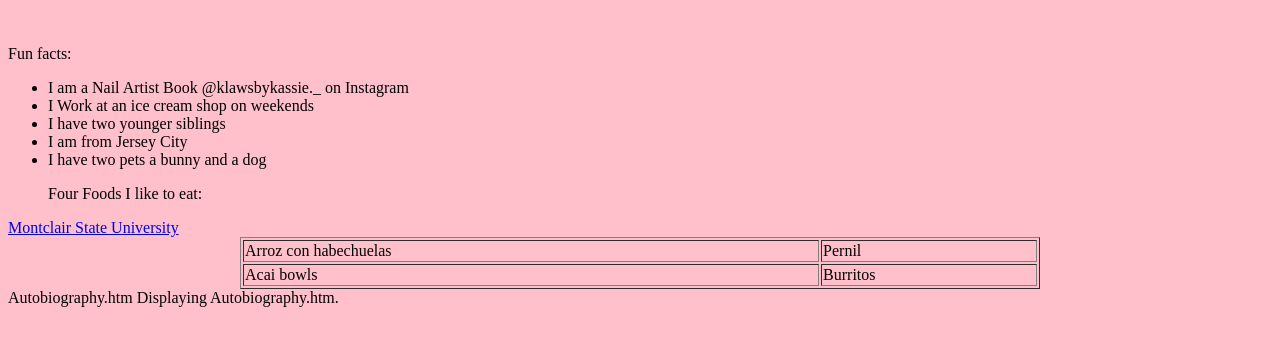
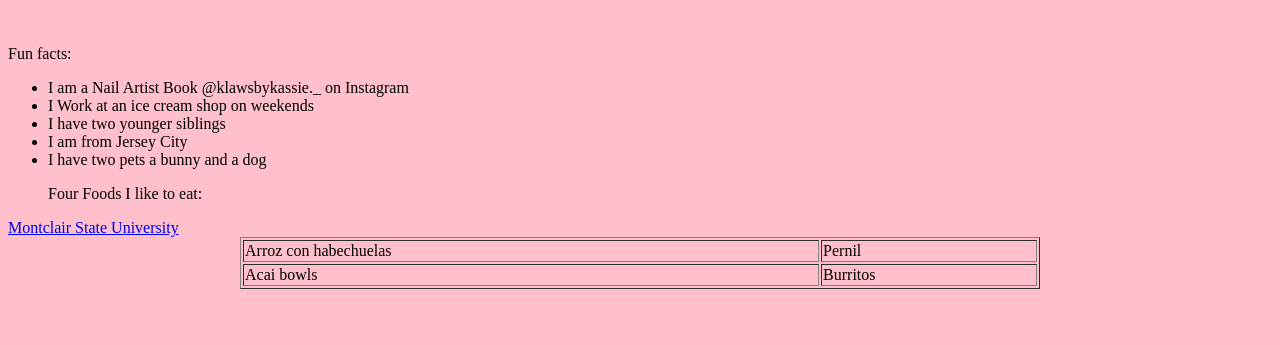
Before and after one commit to esparrak1/Kesparra1.github.io, a plain HTML site: page index.html in a window 1280 px wide. Shown: the part 67-412 px from the top of the page. Drawn offline with Linux system fonts and the light colour scheme.

Commit message:
Update index.html

```diff
--- a/index.html
+++ b/index.html
@@ -23,5 +23,3 @@
 <td>Burritos</td>
 
 </tr></tbody></table></body></html>
-Autobiography.htm
-Displaying Autobiography.htm.
```
